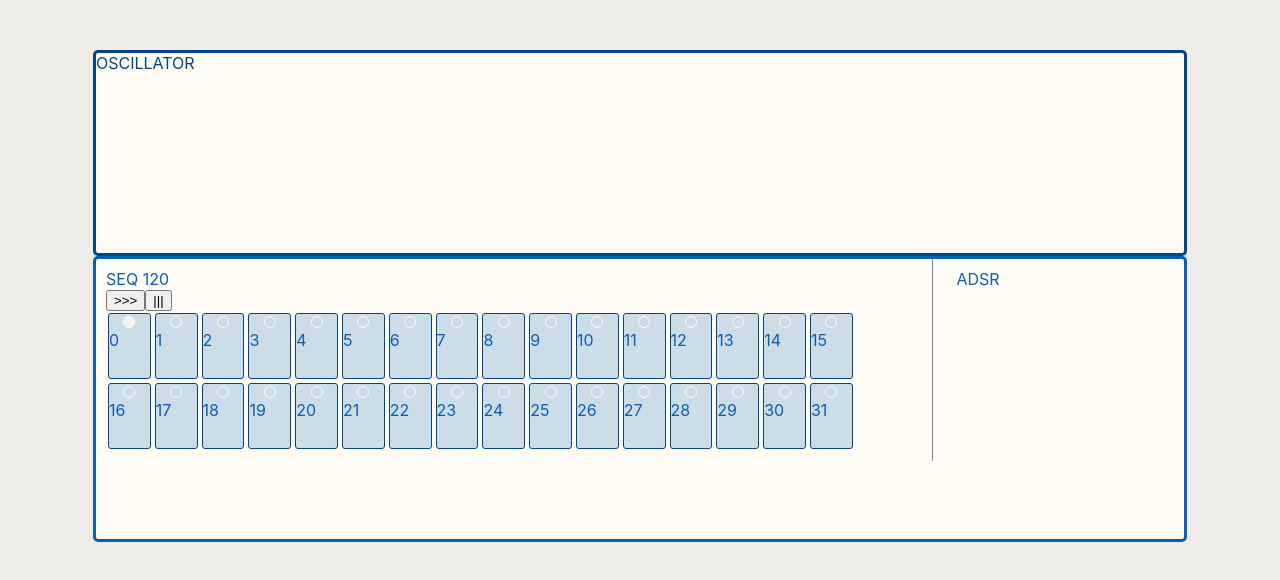
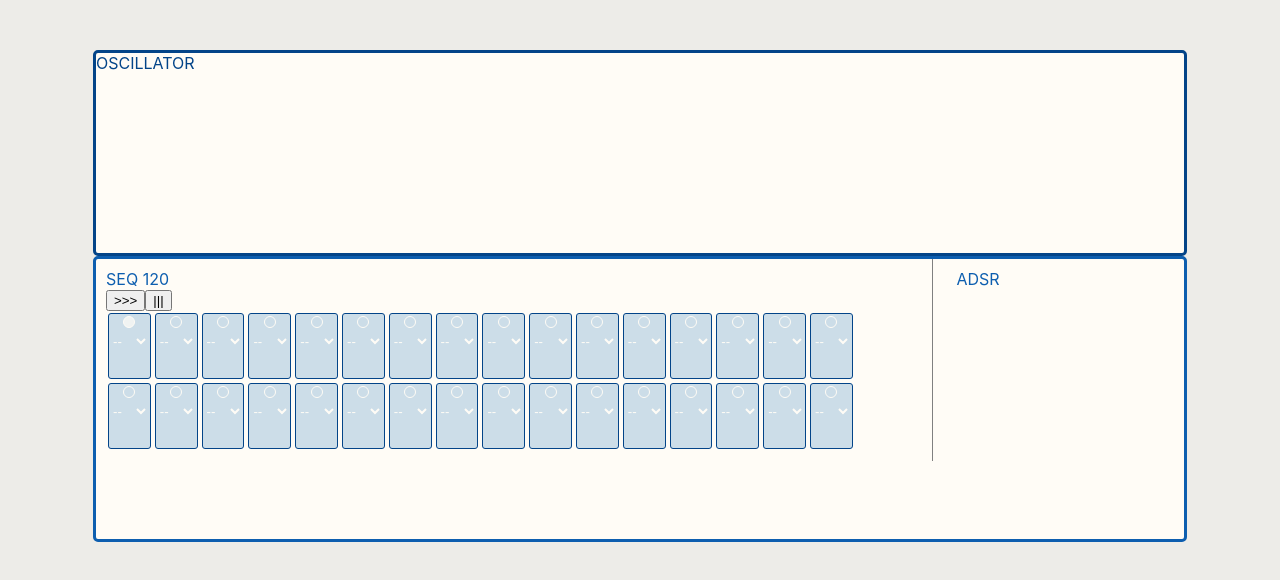
Before and after one commit to mscbr/lindos_synth, a React (Create React App) app: page / in a window 1280 px wide. Shown: the top 580 px of the page. Built offline with nearby package versions, Linux system fonts and the light colour scheme.

Commit message:
initial modulation of sequenceVal array

```diff
--- a/src/components/Synth.js
+++ b/src/components/Synth.js
@@ -9,50 +9,6 @@ class Synth extends Component {
     constructor(props) {
         super(props);
         this.state = {
-          partch: [1200.0,
-            1178.49371,
-            1146.727057,
-            1115.532807,
-            1088.268715,
-            1049.362941,
-            1034.995772,
-            1017.596288,
-            996.0899983,
-            968.8259065,
-            933.1290944,
-            905.8650026,
-            884.358713,
-            852.5920594,
-            813.6862861,
-            782.4920359,
-            764.9159047,
-            729.2190927,
-            701.9550009,
-            680.4487113,
-            648.6820576,
-            617.4878074,
-            582.5121926,
-            551.3179424,
-            519.5512887,
-            498.0449991,
-            470.7809073,
-            435.0840953,
-            417.5079641,
-            386.3137139,
-            347.4079406,
-            315.641287,
-            294.1349974,
-            266.8709056,
-            231.1740935,
-            203.9100017,
-            182.4037121,
-            165.0042285,
-            150.6370585,
-            111.7312853,
-            84.46719347,
-            53.27294323,
-            21.5062896,
-            0.0],
           sequenceValues: [440,445,220,220],
           sequencePosition: 0
         }
@@ -60,19 +16,16 @@ class Synth extends Component {
         ///INITIAL SET-UP FOR SYNTH & SEQUENCER
         this.synth = new Tone.Synth().toMaster();
         this.seq = new Tone.Sequence((time, value) => {
-          console.log(Tone.Transport.position.slice(2,5));
           this.positionSet();
-
           this.synth.triggerAttackRelease(value, "16n", time);
         }, this.state.sequenceValues, "16n");
+    }
 
-
-    }
     componentDidMount() {
       //INITIALLY SETTING UP RANDOMIZED SEQ VALUES
-      this.setState({
-        sequenceValues: this.randomizeSequence()
-      });
+      // this.setState({
+      //   sequenceValues: this.randomizeSequence()
+      // });
     }
     componentDidUpdate(prevProps, prevState) {
       //updating sequence values
@@ -88,14 +41,21 @@ class Synth extends Component {
         sequencePosition: seqPosVal
       })
     }
-    randomizeSequence = () => {
-      let sequence = [];
-      const { partch } = this.state;
-      for (let i = 0; i < 32; i++) {
-        sequence.push(i%4 ? 110 : i === 0 ?  2400 : partch[Math.floor(Math.random() * i)]);
-      }
-      return sequence;
+    setSequenceVal = (seqenceValues) => {
+      this.setState({
+        sequenceValues: seqenceValues
+      });
     }
+
+    // randomizeSequence = () => {
+    //   let sequence = [];
+    //   const { partch } = this.state;
+    //   for (let i = 0; i < 32; i++) {
+    //     sequence.push(i%4 ? 110 : i === 0 ?  2400 : partch[Math.floor(Math.random() * i)]);
+    //   }
+    //   return sequence;
+    // }
+
     triggerSeq = () => {
       //###########################################################################
       //###with code below you can create (w/ chrome) chip-sound effect on synth###
@@ -115,7 +75,7 @@ class Synth extends Component {
       })
     }
   render() {
-
+     //console.log(this.state)
     return (
       <div className="synth">
         <div className="oscillator">
@@ -124,7 +84,12 @@ class Synth extends Component {
         <div className="control">
           <div className="seq">
           SEQ  {Tone.Transport.bpm.value}
-          <Sequencer triggerSeq={this.triggerSeq} stopSeq={this.stopSeq} seqPosition={this.state.sequencePosition} />
+          <Sequencer
+            triggerSeq={this.triggerSeq}
+            stopSeq={this.stopSeq}
+            seqPosition={this.state.sequencePosition}
+            setSequenceVal={this.setSequenceVal}
+          />
           </div>
           <div className="adsr">
           ADSR
--- a/src/components/seq/Sequencer.js
+++ b/src/components/seq/Sequencer.js
@@ -1,4 +1,4 @@
-import React from 'react'
+import React, { Component } from 'react'
 import PropTypes from 'prop-types'
 
 const rowStyle = {
@@ -25,36 +25,132 @@ const lightOn = {
   ...progressStyle,
   background: 'rgba(255, 252, 246, 0.7)',
 }
+const noteSelectStyle = {
+  maxWidth: '99%',
+  background: 'rgba(204, 221, 232, 1)',
+  color: 'rgba(255, 252, 246, 1)',
+  border: 'none',
+  cursor: 'pointer'
+}
+const valueDisplayStyle = {
+  maxWidth: '100%',
+  fontSize: 9
+}
 
-const Sequencer = (props) => {
+class Sequencer extends Component {
+  constructor(props) {
+    super(props);
+    this.state = {
+      partch: [1200.0,
+        1178.49371,
+        1146.727057,
+        1115.532807,
+        1088.268715,
+        1049.362941,
+        1034.995772,
+        1017.596288,
+        996.0899983,
+        968.8259065,
+        933.1290944,
+        905.8650026,
+        884.358713,
+        852.5920594,
+        813.6862861,
+        782.4920359,
+        764.9159047,
+        729.2190927,
+        701.9550009,
+        680.4487113,
+        648.6820576,
+        617.4878074,
+        582.5121926,
+        551.3179424,
+        519.5512887,
+        498.0449991,
+        470.7809073,
+        435.0840953,
+        417.5079641,
+        386.3137139,
+        347.4079406,
+        315.641287,
+        294.1349974,
+        266.8709056,
+        231.1740935,
+        203.9100017,
+        182.4037121,
+        165.0042285,
+        150.6370585,
+        111.7312853,
+        84.46719347,
+        53.27294323,
+        21.5062896,
+        0.0
+      ],
+      sequenceValues: [
+        "", "", "", "",
+        "", "", "", "",
+        "", "", "", "",
+        "", "", "", "",
+        "", "", "", "",
+        "", "", "", "",
+        "", "", "", "",
+        "", "", "", "",
+      ]
+    }
+  }
 
-  const makeRow = () => {
+  makeRow = () => {
     const steps = [];
-
+    const select = this.state.partch.map(value => {
+      return (
+        <option value={value} key={`select${value}`}>{value}</option>
+      );
+    })
     for(let i = 0; i < 32; i++) {
       steps.push(
         //ternary operation for marking a progress in step sequence
-        i === props.seqPosition ? (
+        i === this.props.seqPosition ? (
         <div style={stepStyle} key={`step${i}`}>
-          <div style={lightOn} index={`styleIndex${i}`}></div>
-          {i}
+          <div style={lightOn}></div>
+          <select style={noteSelectStyle} onChange={(e) => this.setVal(e, i)}>
+            <option value="" defaultValue>--</option>
+            {select}
+          </select>
         </div>
         ) : (
         <div style={stepStyle} key={`step${i}`}>
-          <div style={progressStyle} index={`styleIndex${i}`}></div>
-          {i}
+          <div style={progressStyle}></div>
+          <select style={noteSelectStyle} onChange={(e) => this.setVal(e, i)}>
+            <option value="" defaultValue>--</option>
+            {select}
+          </select>
+          <div className="value-display" style={valueDisplayStyle}>
+          {this.state.sequenceValues[i].slice(0,4)}
+          </div>
         </div>
         )
       );
     }
     return steps;
   }
+  setVal = (e, i) => {
+    //console.log(e.target.value);
+    let sequenceValues = this.state.sequenceValues.slice();
+    sequenceValues[i] = e.target.value;
+    this.setState({
+      sequenceValues: sequenceValues
+    });
+    this.props.setSequenceVal(sequenceValues);
+  }
 
-  const steps = makeRow();
+
+  render() {
+    //console.log(this.state);
+    const steps = this.makeRow();
     return (
       <div className='s'>
-      <button onClick={props.triggerSeq}>>>></button>
-      <button onClick={props.stopSeq}>|||</button>
+        <button onClick={this.props.triggerSeq}>>>></button>
+        <button onClick={this.props.stopSeq}>|||</button>
         <div style={rowStyle}>
           {steps.map((step, index) => {
             return index<16 ? step : null;
@@ -68,6 +164,7 @@ const Sequencer = (props) => {
       </div>
     )
   }
+}
 
 Sequencer.propTypes = {
   triggerSeq: PropTypes.func,
```
Lines whose indentation alone changed are shown as unchanged.
